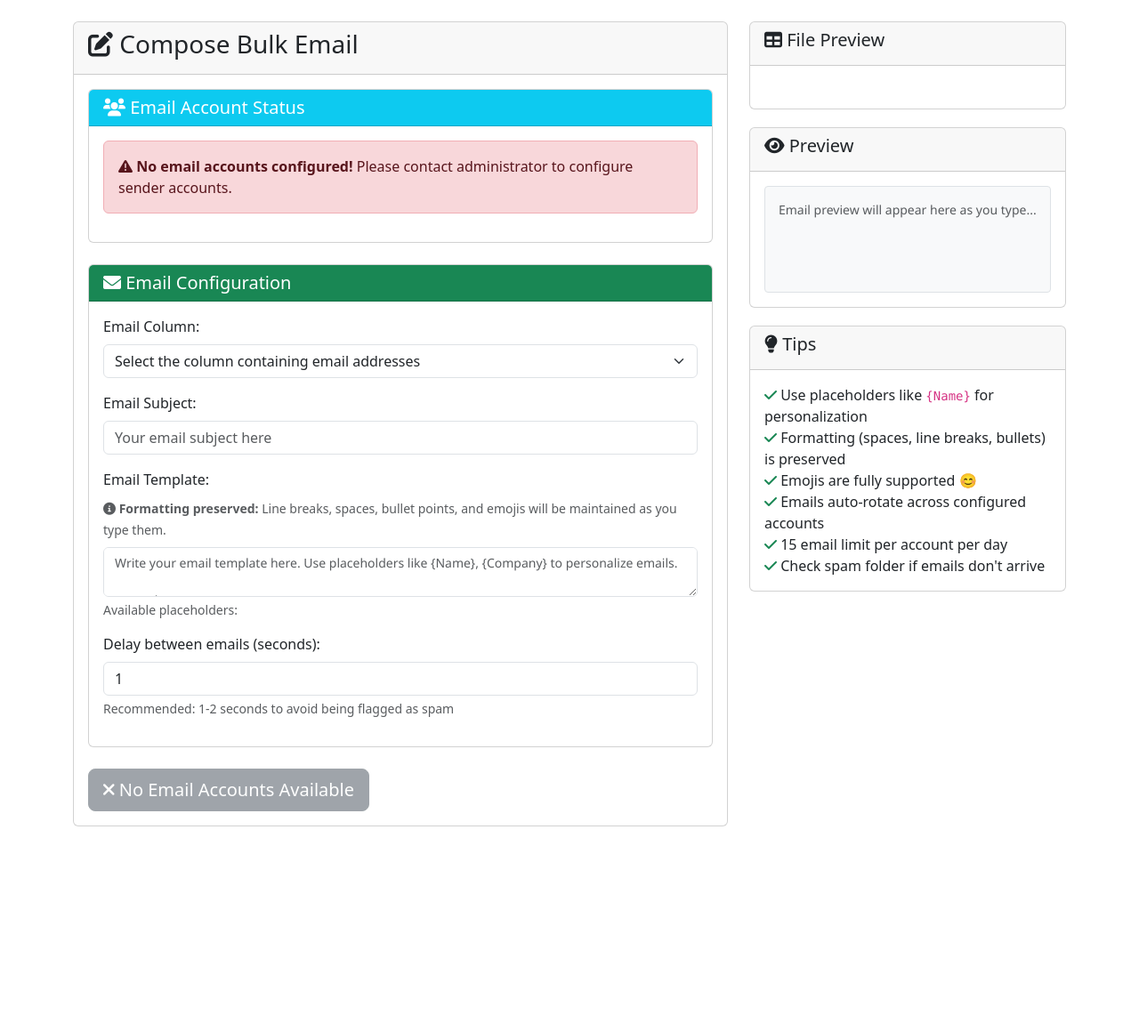
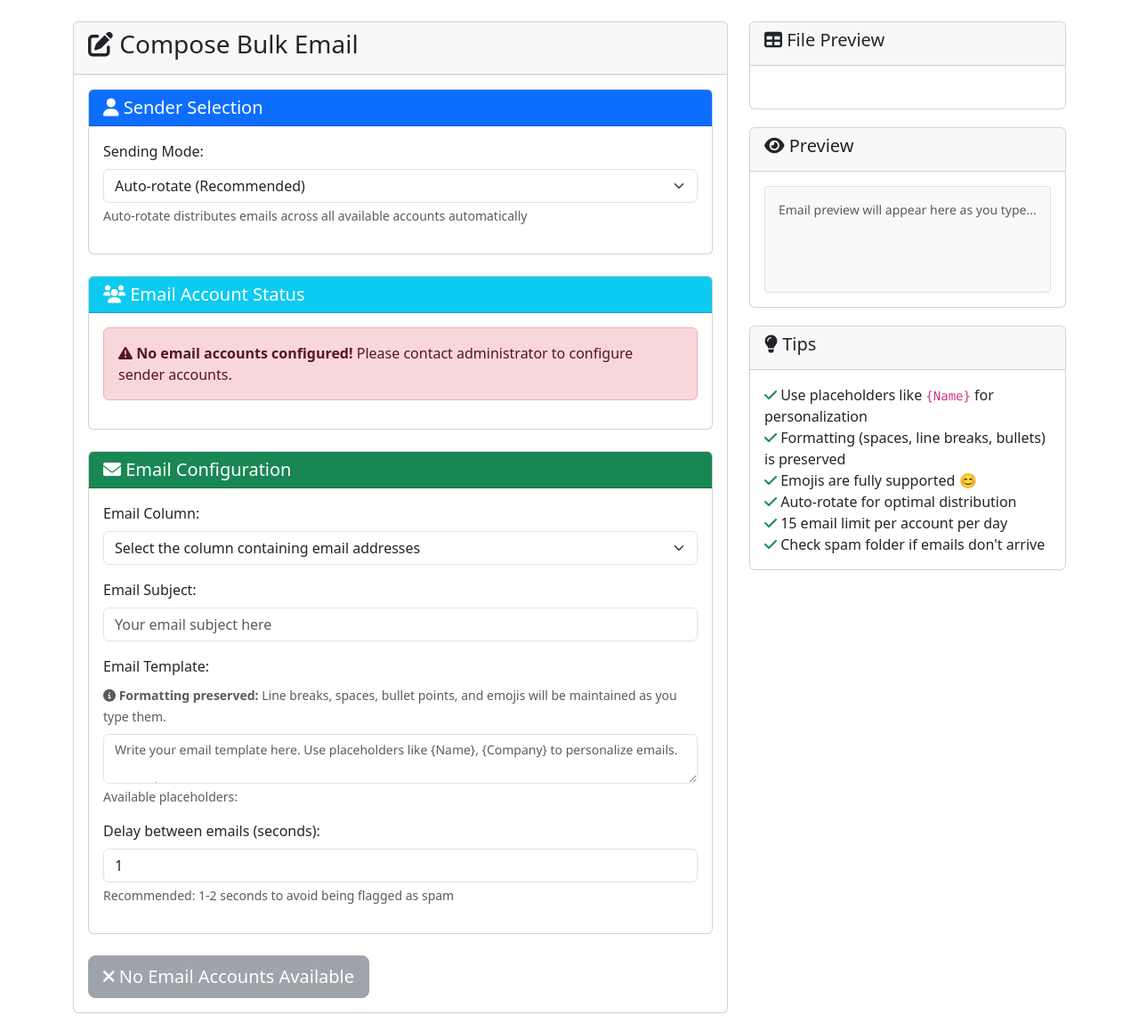
Before and after one commit to Ridobiko-BikeRental/Email_sender, a Flask app: template templates/compose.html in a window 1280 px wide. Shown: the part 56-1215 px from the top of the page at 89% size. Before the commit the page ends 985 px from the top, so only its background shows below. Run offline with Flask 3, Linux system fonts and the light colour scheme; the template is opened without the code that fills it, so the values that code supplies are empty; some libraries are stand-ins or nearby versions.

Commit message:
drop down emails-fix

```diff
--- a/app.py
+++ b/app.py
@@ -397,6 +397,121 @@ def send_bulk_emails(file_path, subject, template, email_column, delay=1):
         'sender_rotation': email_status['sender_rotation']
     }
 
+def send_bulk_emails_single_sender(file_path, sender_email, subject, template, email_column, delay=1):
+    """Send bulk emails using a single specific sender"""
+    global email_status
+
+    # Check if sender exists and has quota
+    if sender_email not in EMAIL_ACCOUNTS:
+        return False, "Selected sender account not found"
+
+    reset_daily_counts()
+    if EMAIL_ACCOUNTS[sender_email]['sent_count'] >= EMAIL_LIMIT_PER_ACCOUNT:
+        return False, f"Selected account has reached daily limit of {EMAIL_LIMIT_PER_ACCOUNT} emails"
+
+    # Reset status
+    email_status.update({
+        'is_sending': True,
+        'total_emails': 0,
+        'sent_count': 0,
+        'failed_count': 0,
+        'current_email': '',
+        'current_sender': sender_email,
+        'sender_rotation': {sender_email: 0},
+        'start_time': datetime.now(),
+        'failed_emails': [],
+        'success_emails': []
+    })
+
+    df = read_file(file_path)
+    if df is None:
+        email_status['is_sending'] = False
+        return False, "Failed to read file"
+
+    if email_column not in df.columns:
+        email_status['is_sending'] = False
+        return False, f"Column '{email_column}' not found in file"
+
+    # Filter out empty emails and count total
+    valid_emails = [row for row in df.data if row.get(email_column, '').strip()]
+    email_status['total_emails'] = len(valid_emails)
+
+    # Check if we can send all emails with this account
+    remaining_quota = EMAIL_LIMIT_PER_ACCOUNT - EMAIL_ACCOUNTS[sender_email]['sent_count']
+    if len(valid_emails) > remaining_quota:
+        email_status['is_sending'] = False
+        return False, f"Cannot send {len(valid_emails)} emails. Account {sender_email} has only {remaining_quota} emails remaining today."
+
+    logger.info(f"Starting bulk email sending to {email_status['total_emails']} recipients from {sender_email}")
+
+    smtp_server = "smtp.gmail.com"
+    smtp_port = 587
+    sender_password = EMAIL_ACCOUNTS[sender_email]['password']
+
+    for index, row in enumerate(valid_emails):
+        recipient_email = row.get(email_column, '').strip()
+        email_status['current_email'] = recipient_email
+
+        # Replace placeholders in template with row data
+        personalized_message = template
+        for col in df.columns:
+            placeholder = f"{{{col}}}"
+            if placeholder in personalized_message:
+                value = row.get(col, "")
+                personalized_message = personalized_message.replace(placeholder, str(value))
+
+        success, error_msg = send_email_smtp(
+            smtp_server, smtp_port, sender_email, sender_password,
+            recipient_email, subject, personalized_message
+        )
+
+        if success:
+            email_status['sent_count'] += 1
+            email_status['success_emails'].append(recipient_email)
+            email_status['sender_rotation'][sender_email] += 1
+        else:
+            email_status['failed_count'] += 1
+            email_status['failed_emails'].append(f"{recipient_email}: {error_msg}")
+
+        # Add delay between emails to avoid being flagged as spam
+        time.sleep(delay)
+
+    # Email sending completed
+    email_status['is_sending'] = False
+    end_time = datetime.now()
+    duration = end_time - email_status['start_time']
+
+    # Save detailed log to file
+    log_data = {
+        'timestamp': end_time.isoformat(),
+        'duration_seconds': duration.total_seconds(),
+        'total_emails': email_status['total_emails'],
+        'sent_count': email_status['sent_count'],
+        'failed_count': email_status['failed_count'],
+        'success_emails': email_status['success_emails'],
+        'failed_emails': email_status['failed_emails'],
+        'subject': subject,
+        'sender_email': sender_email,
+        'sender_mode': 'manual',
+        'sender_rotation': email_status['sender_rotation'],
+        'account_stats': get_account_stats()
+    }
+
+    log_filename = f"bulk_email_log_{end_time.strftime('%Y%m%d_%H%M%S')}.json"
+    with open(os.path.join(LOGS_FOLDER, log_filename), 'w') as f:
+        json.dump(log_data, f, indent=2)
+
+    logger.info(f"Bulk email sending completed from {sender_email}. {email_status['sent_count']} sent, {email_status['failed_count']} failed. Duration: {duration}")
+
+    return True, {
+        'success_count': email_status['sent_count'],
+        'failed_count': email_status['failed_count'],
+        'failed_emails': email_status['failed_emails'],
+        'duration': str(duration),
+        'log_file': log_filename,
+        'sender_rotation': email_status['sender_rotation']
+    }
+
 @app.route('/')
 def index():
     return render_template('index.html')
@@ -440,31 +555,51 @@ def upload_file():
 @app.route('/send_emails', methods=['POST'])
 def send_emails():
     filename = request.form.get('filename')
+    sender_mode = request.form.get('sender_mode')
+    selected_sender = request.form.get('selected_sender')
     subject = request.form.get('subject')
     template = request.form.get('template')
     email_column = request.form.get('email_column')
     delay = int(request.form.get('delay', 1))
 
     # Validate all required fields
-    if not all([filename, subject, template, email_column]):
+    if not all([filename, sender_mode, subject, template, email_column]):
         flash('All fields are required.')
+        return redirect(url_for('index'))
+
+    # Validate sender selection for manual mode
+    if sender_mode == 'manual' and not selected_sender:
+        flash('Please select an email account for manual mode.')
         return redirect(url_for('index'))
 
     if not EMAIL_ACCOUNTS:
         flash('No email accounts configured. Please contact administrator.')
         return redirect(url_for('index'))
 
+    # Check if selected sender has remaining quota
+    if sender_mode == 'manual':
+        reset_daily_counts()  # Ensure counts are up to date
+        if (selected_sender in EMAIL_ACCOUNTS and
+            EMAIL_ACCOUNTS[selected_sender]['sent_count'] >= EMAIL_LIMIT_PER_ACCOUNT):
+            flash(f'Selected account {selected_sender} has reached its daily limit of {EMAIL_LIMIT_PER_ACCOUNT} emails.')
+            return redirect(url_for('index'))
+
     filepath = os.path.join(app.config['UPLOAD_FOLDER'], filename)
 
     # Start sending emails in background thread
     def send_emails_task():
-        success, result = send_bulk_emails(
-            filepath, subject, template, email_column, delay
-        )
+        if sender_mode == 'auto':
+            success, result = send_bulk_emails(
+                filepath, subject, template, email_column, delay
+            )
+        else:  # manual mode
+            success, result = send_bulk_emails_single_sender(
+                filepath, selected_sender, subject, template, email_column, delay
+            )
 
         if success:
             flash(f"Bulk email sending completed! {result['success_count']} sent, {result['failed_count']} failed in {result['duration']}")
-            if result['sender_rotation']:
+            if result.get('sender_rotation'):
                 rotation_info = ", ".join([f"{email}: {count}" for email, count in result['sender_rotation'].items()])
                 flash(f"Sender distribution: {rotation_info}")
             if result['failed_emails']:
--- a/templates/compose.html
+++ b/templates/compose.html
@@ -10,6 +10,44 @@
             <div class="card-body">
                 <form action="{{ url_for('send_emails') }}" method="post">
                     <input type="hidden" name="filename" value="{{ filename }}">
+
+                    <!-- Sender Selection -->
+                    <div class="card mb-4">
+                        <div class="card-header bg-primary text-white">
+                            <h5 class="mb-0"><i class="fas fa-user"></i> Sender Selection</h5>
+                        </div>
+                        <div class="card-body">
+                            <div class="mb-3">
+                                <label for="sender_mode" class="form-label">Sending Mode:</label>
+                                <select class="form-select" id="sender_mode" name="sender_mode" required onchange="toggleSenderOptions()">
+                                    <option value="">Select sending mode</option>
+                                    <option value="auto" selected>Auto-rotate (Recommended)</option>
+                                    <option value="manual">Select specific account</option>
+                                </select>
+                                <div class="form-text">Auto-rotate distributes emails across all available accounts automatically</div>
+                            </div>
+
+                            <div id="manual-sender-section" style="display: none;">
+                                <div class="mb-3">
+                                    <label for="selected_sender" class="form-label">Select Email Account:</label>
+                                    <select class="form-select" id="selected_sender" name="selected_sender">
+                                        <option value="">Choose an email account</option>
+                                        {% for account in account_stats %}
+                                        <option value="{{ account.email }}"
+                                                {% if account.remaining == 0 %}disabled{% endif %}
+                                                data-remaining="{{ account.remaining }}"
+                                                data-sent="{{ account.sent_today }}">
+                                            {{ account.email }}
+                                            ({{ account.remaining }}/{{ account.limit }} remaining)
+                                            {% if account.remaining == 0 %} - LIMIT REACHED{% endif %}
+                                        </option>
+                                        {% endfor %}
+                                    </select>
+                                    <div class="form-text">Select a specific account to send all emails from</div>
+                                </div>
+                            </div>
+                        </div>
+                    </div>
 
                     <!-- Account Status -->
                     <div class="card mb-4">
@@ -41,7 +79,7 @@
                                 </div>
                                 <div class="alert alert-info mb-0">
                                     <i class="fas fa-info-circle"></i>
-                                    <strong>Auto-rotation:</strong> Emails will be automatically distributed across available accounts. Each account has a daily limit of 15 emails.
+                                    <strong>Daily Limits:</strong> Each account has a daily limit of 15 emails. Choose auto-rotate for best distribution or select a specific account.
                                 </div>
                             {% else %}
                                 <div class="alert alert-danger">
@@ -116,7 +154,7 @@ Your Team 😊"></textarea>
                     </div>
 
                     {% if account_stats %}
-                    <button type="submit" class="btn btn-success btn-lg">
+                    <button type="submit" class="btn btn-success btn-lg" id="sendButton">
                         <i class="fas fa-paper-plane"></i> Send Bulk Emails
                     </button>
                     {% else %}
@@ -181,7 +219,7 @@ Your Team 😊"></textarea>
                     <li><i class="fas fa-check text-success"></i> Use placeholders like <code>{Name}</code> for personalization</li>
                     <li><i class="fas fa-check text-success"></i> Formatting (spaces, line breaks, bullets) is preserved</li>
                     <li><i class="fas fa-check text-success"></i> Emojis are fully supported 😊</li>
-                    <li><i class="fas fa-check text-success"></i> Emails auto-rotate across configured accounts</li>
+                    <li><i class="fas fa-check text-success"></i> Auto-rotate for optimal distribution</li>
                     <li><i class="fas fa-check text-success"></i> 15 email limit per account per day</li>
                     <li><i class="fas fa-check text-success"></i> Check spam folder if emails don't arrive</li>
                 </ul>
@@ -269,6 +307,48 @@ Your Team 😊"></textarea>
 const columns = {{ columns | tojson }};
 const sampleData = {% if sample_data and sample_data|length > 0 %}{{ sample_data[0] | tojson }}{% else %}{}{% endif %};
 
+function toggleSenderOptions() {
+    const senderMode = document.getElementById('sender_mode').value;
+    const manualSection = document.getElementById('manual-sender-section');
+    const selectedSender = document.getElementById('selected_sender');
+
+    if (senderMode === 'manual') {
+        manualSection.style.display = 'block';
+        selectedSender.setAttribute('required', 'required');
+    } else {
+        manualSection.style.display = 'none';
+        selectedSender.removeAttribute('required');
+        selectedSender.value = '';
+    }
+
+    validateForm();
+}
+
+function validateForm() {
+    const senderMode = document.getElementById('sender_mode').value;
+    const selectedSender = document.getElementById('selected_sender').value;
+    const sendButton = document.getElementById('sendButton');
+
+    if (senderMode === 'manual' && !selectedSender) {
+        sendButton.disabled = true;
+        sendButton.innerHTML = '<i class="fas fa-times"></i> Select Email Account';
+    } else if (senderMode === 'manual') {
+        const option = document.querySelector(`#selected_sender option[value="${selectedSender}"]`);
+        const remaining = option ? option.getAttribute('data-remaining') : 0;
+
+        if (remaining == 0) {
+            sendButton.disabled = true;
+            sendButton.innerHTML = '<i class="fas fa-times"></i> Account Limit Reached';
+        } else {
+            sendButton.disabled = false;
+            sendButton.innerHTML = '<i class="fas fa-paper-plane"></i> Send Bulk Emails';
+        }
+    } else {
+        sendButton.disabled = false;
+        sendButton.innerHTML = '<i class="fas fa-paper-plane"></i> Send Bulk Emails';
+    }
+}
+
 function insertPlaceholder(columnName) {
     const textarea = document.getElementById('template');
     const placeholder = '{' + columnName + '}';
@@ -313,13 +393,20 @@ function updatePreview() {
     }
 }
 
+// Add event listeners
+document.addEventListener('DOMContentLoaded', function() {
+    updatePreview();
+
+    // Add event listener for sender selection change
+    document.getElementById('selected_sender').addEventListener('change', validateForm);
+    document.getElementById('sender_mode').addEventListener('change', validateForm);
+
+    // Initial validation
+    validateForm();
+});
+
 // Update preview as user types
 document.getElementById('template').addEventListener('input', updatePreview);
-
-// Initial preview update
-document.addEventListener('DOMContentLoaded', function() {
-    updatePreview();
-});
 
 // Preserve formatting when pasting
 document.getElementById('template').addEventListener('paste', function(e) {
```
